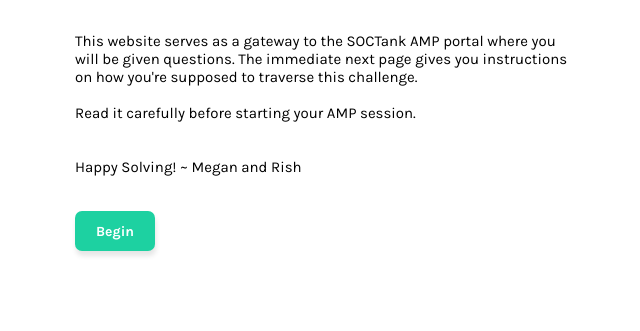
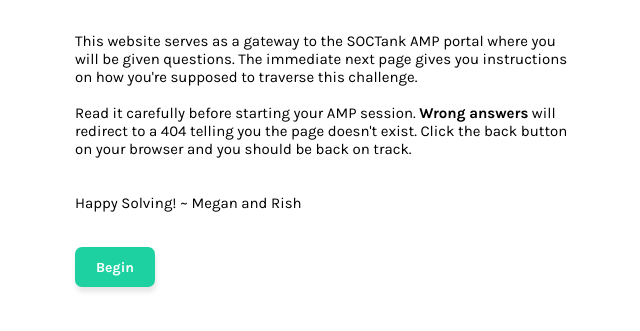
Before and after one commit to rish-16/discount-zahada, a plain HTML site: page pages/index.html in a window 1280 px wide. Shown: the part 229-560 px from the top of the page, without its empty margins (315-955 px from the left). Drawn offline with Linux system fonts and the light colour scheme.

Commit message:
Update instructions on entry gateway

```diff
--- a/pages/index.html
+++ b/pages/index.html
@@ -61,7 +61,8 @@
                 The immediate next page gives you instructions on how you're supposed to traverse this challenge.
                 <br>
                 <br>
-                Read it carefully before starting your AMP session.
+                Read it carefully before starting your AMP session. <strong>Wrong answers</strong> will redirect to a 404
+                telling you the page doesn't exist. Click the back button on your browser and you should be back on track.
                 <br>
                 <br>
                 <br>
```
